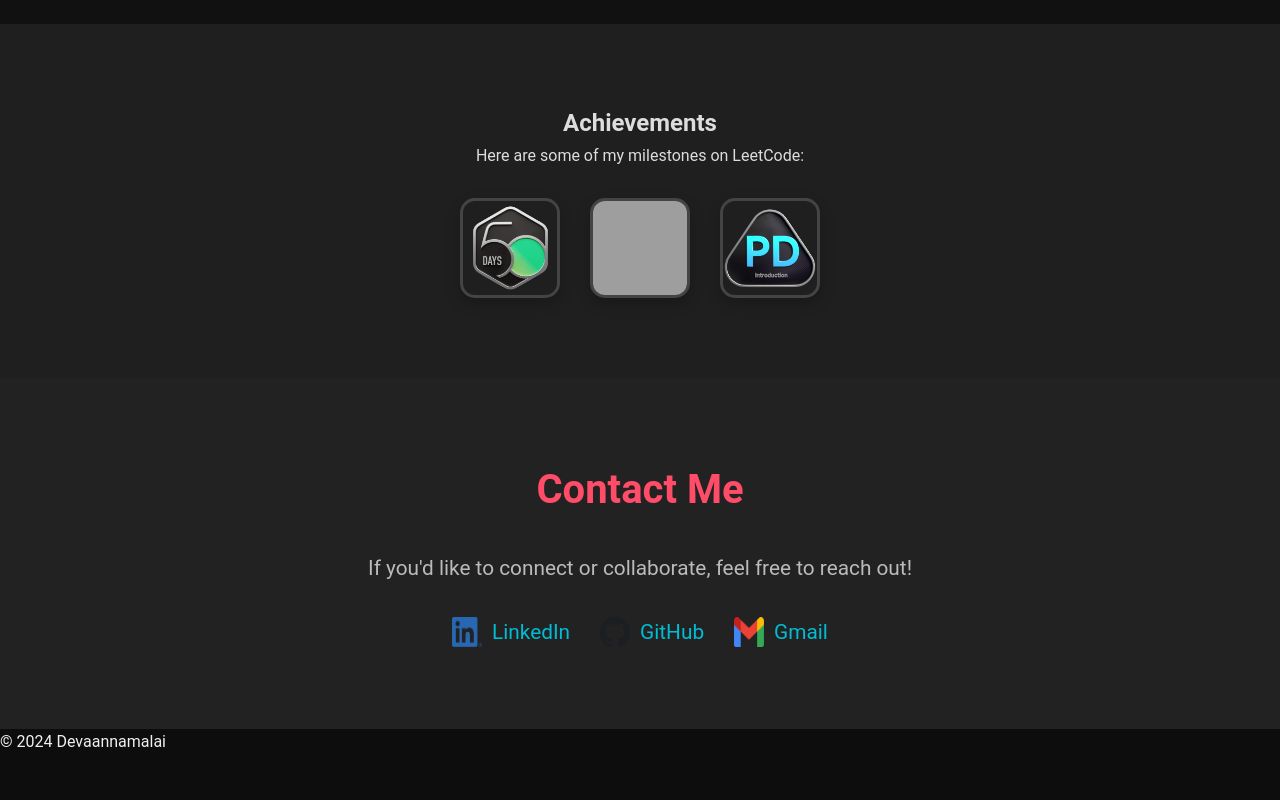
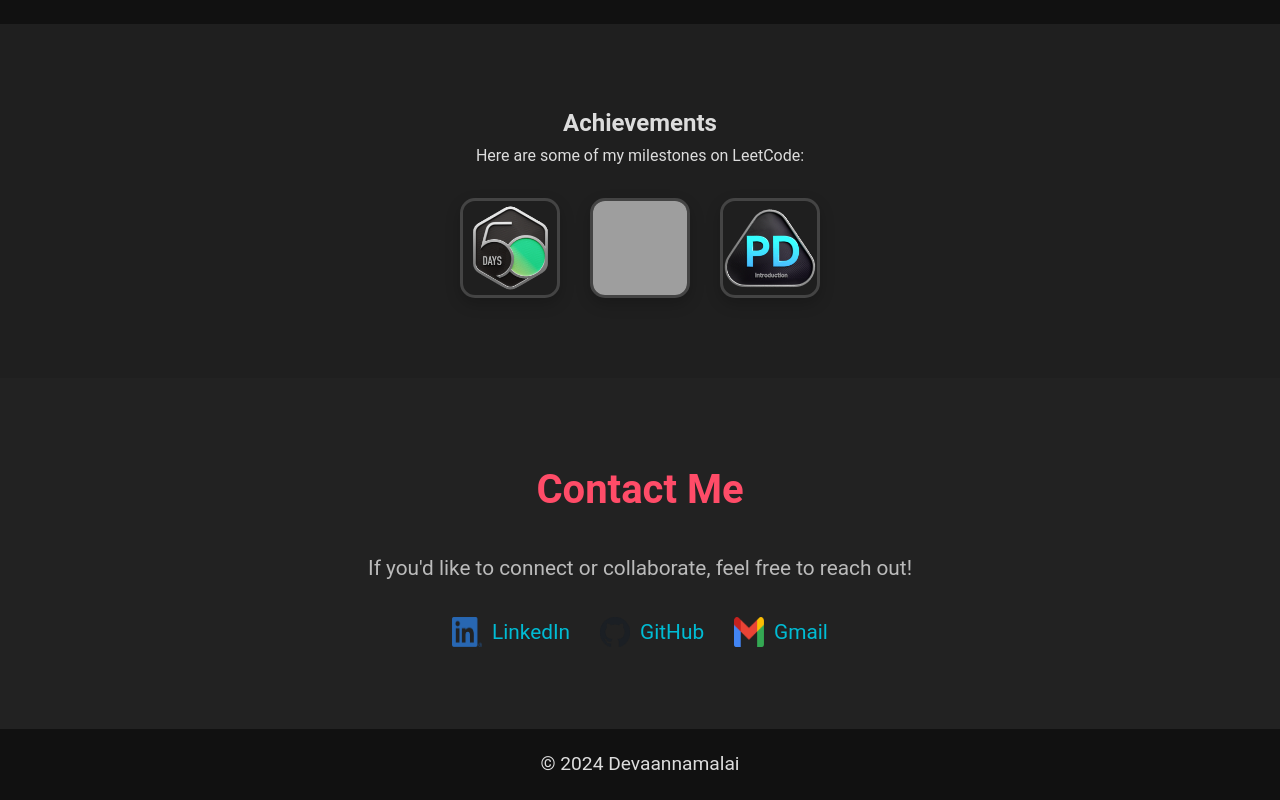
Before and after one commit to deva565/portfolio, a plain HTML site: page index.html in a window 1280 px wide. Shown: the part 2051-2851 px from the top of the page. Before the commit the page ends 2806 px from the top, so only its background shows below. Drawn offline with Linux system fonts and the light colour scheme; grey boxes are pictures that could not be loaded.

Commit message:
new file modified and added to staging area

```diff
--- a/index.html
+++ b/index.html
@@ -118,7 +118,7 @@
             </div>
         </section>
 
-        <footer>
+        <footer id="footer">
             © 2024 Devaannamalai
         </footer>
     </body>
--- a/style.css
+++ b/style.css
@@ -15,7 +15,6 @@ body {
     padding: 0;
     scroll-behavior: smooth; /* Smooth scrolling */
 }
-
 /* Header Section */
 header {
     position: fixed;
@@ -328,3 +327,10 @@ nav {
     width: 30px;
     height: 30px;
 }
+#footer {
+    padding: 20px;
+    background-color: #111;
+    color: #ddd;
+    text-align: center;
+    font-size: 1.2rem;
+}
```
Also changed, not shown: 1 other file.
